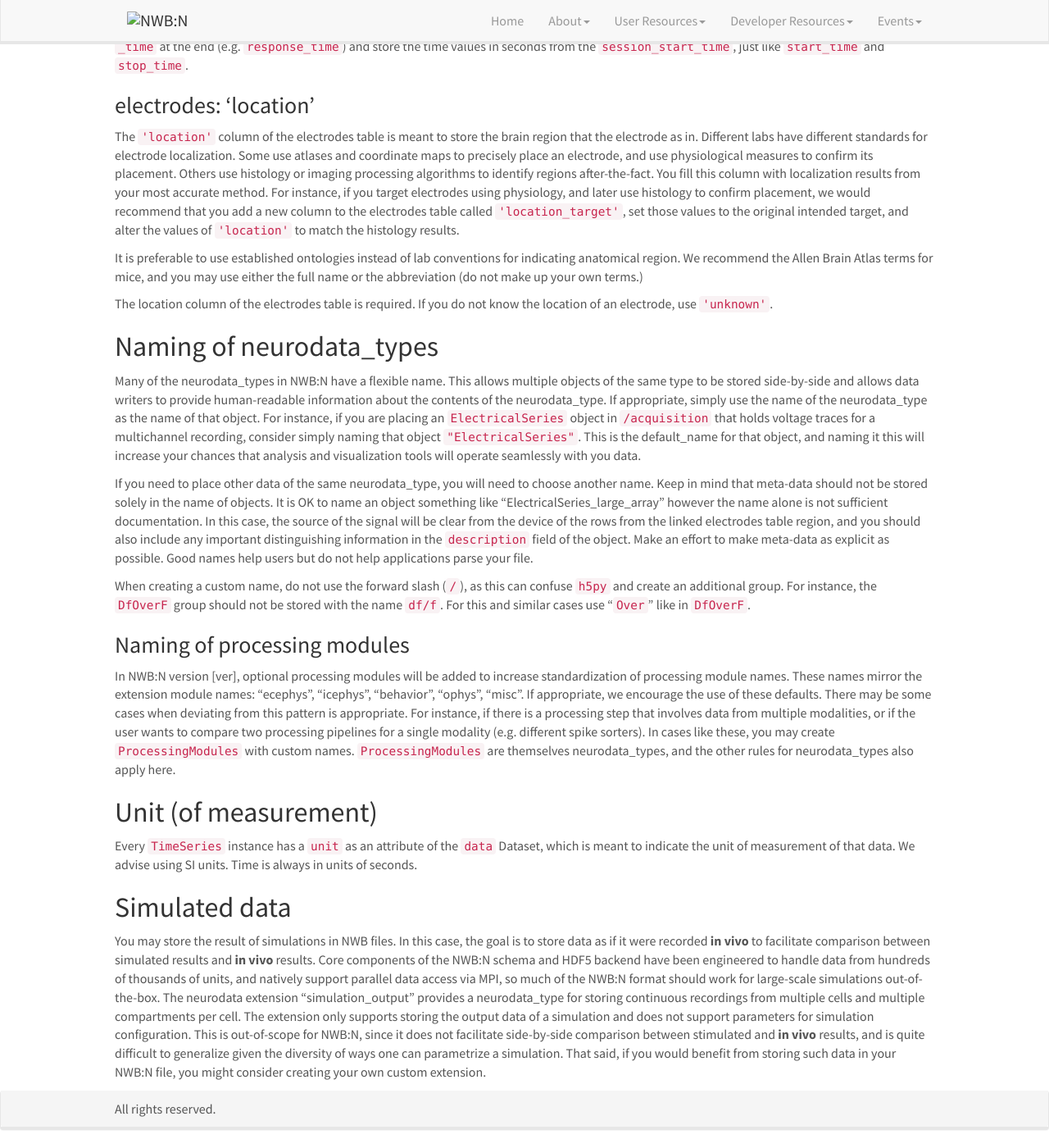
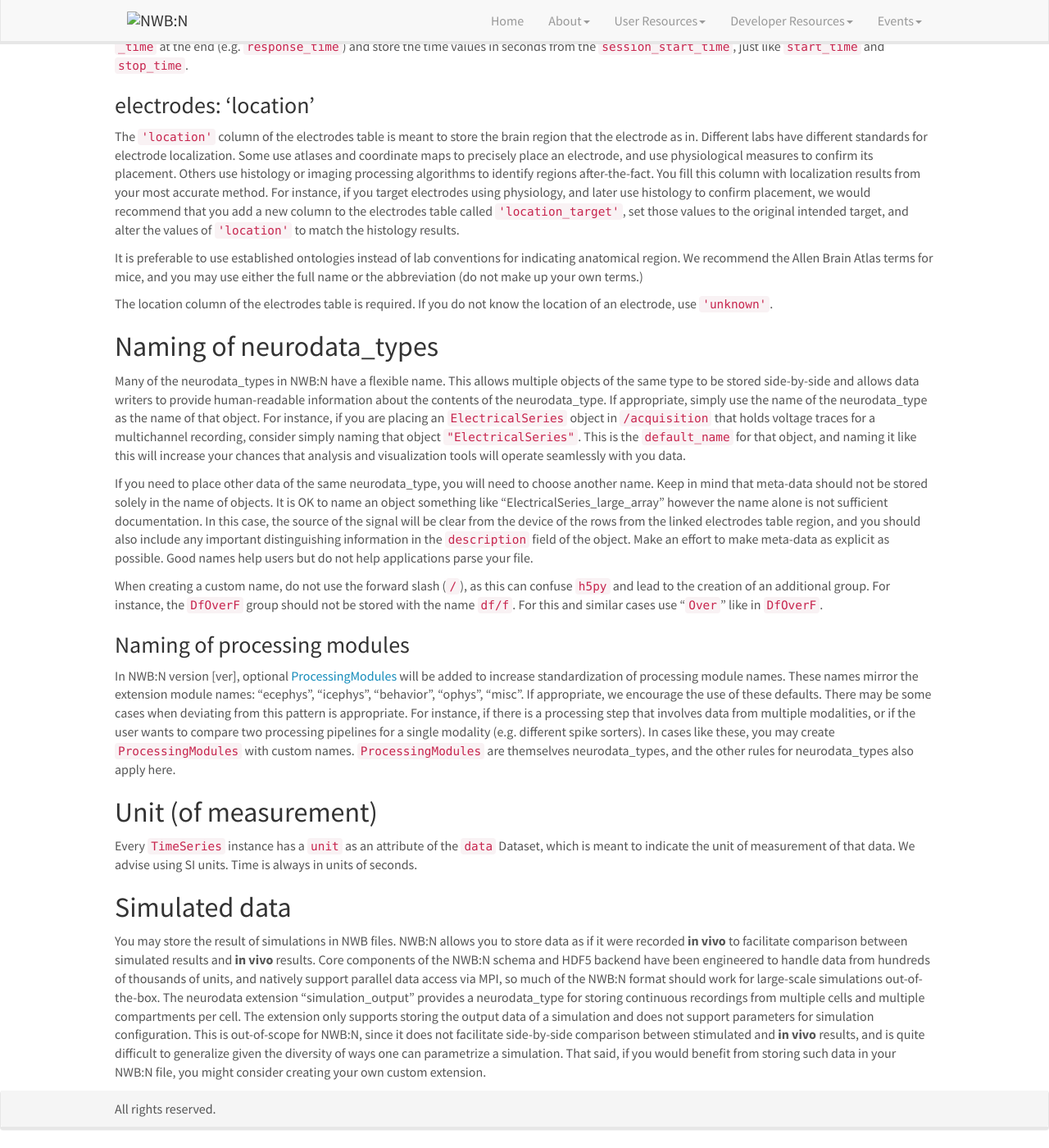
Before and after one commit to ttngu207/neurodatawithoutborders.github.io, a Jekyll site: the page built from _pages/best_practices.md, in a window 1280 px wide and 1400 px high, scrolled down 968 px. Shown: the whole window at 82% size. Built offline with Jekyll 4.4.1, drawn with Linux system fonts in a browser that asks for light colours; nearby versions of some CDN libraries; our own code applies the rules of GitHub Pages for plain Markdown files.

Commit message:
Update best_practices.md
adding JC's edits

```diff
--- a/_pages/best_practices.md
+++ b/_pages/best_practices.md
@@ -26,11 +26,11 @@
 ## DynamicTables
 ### bools
 Although boolean values (`True`/`False`) are not used in the core schema, they are a supported data type, and we
-encourage the use of `DynamicTable` columns with boolean values. For instance, boolean values would be appropriate for
+encourage the use of [`DynamicTable`](https://nwb-schema.readthedocs.io/en/latest/format.html#dynamictable) columns with boolean values. For instance, boolean values would be appropriate for
 a `correct` custom column to the trials table.
 
 ### times
-In `TimeInterval` objects such as the trials and epochs table, `start_time` and `stop_time` should both be in seconds
+In [`TimeInterval`](https://nwb-schema.readthedocs.io/en/latest/format.html#timeintervals) objects such as the trials and epochs table, `start_time` and `stop_time` should both be in seconds
 with respect to the `session_start_time` (as are all times in  NWB:N). If you add more times in the trials
 table, for instance a subject response time, name it with `_time` at the end (e.g. `response_time`) and store the time
 values in seconds from the `session_start_time`, just like `start_time` and `stop_time`.
@@ -55,7 +55,7 @@
 side-by-side and allows data writers to provide human-readable information about the contents of the neurodata_type. If
 appropriate, simply use the name of the neurodata_type as the name of that object. For instance, if you are
 placing an `ElectricalSeries` object in `/acquisition` that holds voltage traces for a multichannel recording, consider
-simply naming that object `"ElectricalSeries"`. This is the default_name for that object, and naming it this will increase
+simply naming that object `"ElectricalSeries"`. This is the `default_name` for that object, and naming it like this will increase
 your chances that analysis and visualization tools will operate seamlessly with you data.
 
 If you need to place other data of the same neurodata_type, you will need to choose another name. Keep in mind that
@@ -65,12 +65,10 @@
 any important distinguishing information in the `description` field of the object. Make an effort to make meta-data as
 explicit as possible. Good names help users but do not help applications parse your file.
 
-When creating a custom name, do not use the forward slash (`/`), as this can confuse `h5py` and create an additional
-group. For instance, the `DfOverF` group should not be stored with the name `df/f`. For this and similar cases use
-"`Over`" like in `DfOverF`.
+When creating a custom name, do not use the forward slash (`/`), as this can confuse `h5py` and lead to the creation of an additional group. For instance, the [`DfOverF`](https://nwb-schema.readthedocs.io/en/latest/format.html#dfoverf) group should not be stored with the name `df/f`. For this and similar cases use "`Over`" like in `DfOverF`.
 
 ### Naming of processing modules
-In NWB:N version [ver], optional processing modules will be added to increase standardization of processing module names.
+In NWB:N version [ver], optional [ProcessingModules](https://nwb-schema.readthedocs.io/en/latest/format.html#sec-processingmodule) will be added to increase standardization of processing module names.
 These names mirror the extension module names: "ecephys", "icephys", "behavior", "ophys", "misc". If appropriate, we
 encourage the use of these defaults. There may be some cases when deviating from this pattern is appropriate. For
 instance, if there is a processing step that involves data from multiple modalities, or if the user wants to compare two
@@ -80,12 +78,12 @@
 
 
 ## Unit (of measurement)
-Every `TimeSeries` instance has a `unit` as an attribute of the `data` Dataset, which is meant to indicate the unit of
+Every [`TimeSeries`](https://nwb-schema.readthedocs.io/en/latest/format.html#timeseries-types) instance has a `unit` as an attribute of the `data` Dataset, which is meant to indicate the unit of
 measurement of that data. We advise using SI units. Time is always in units of seconds.
 
 
 ## Simulated data
-You may store the result of simulations in NWB files. In this case, the goal is to store data as if it were recorded
+You may store the result of simulations in NWB files. NWB:N allows you to store data as if it were recorded
 **in vivo** to facilitate comparison between simulated results and **in vivo** results. Core components of the NWB:N
 schema and HDF5 backend have been engineered to handle data from hundreds of thousands of units, and natively support
 parallel data access via MPI, so much of the NWB:N format should work for large-scale simulations out-of-the-box. The
```
